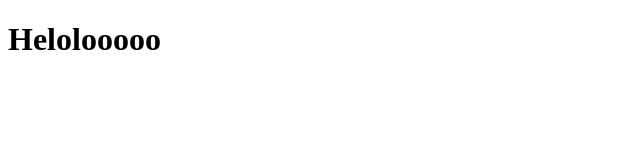
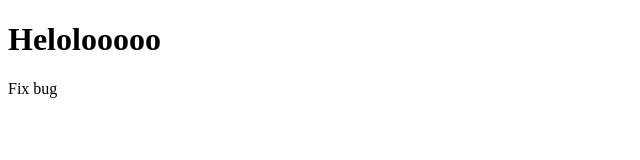
Before and after one commit to hung279/HIT_WEB_Private_2022, a plain HTML site: page Buoi1/index.html in a window 1280 px wide. Shown: the full height of the page, 0-640 px from the left. Drawn offline with Linux system fonts and the light colour scheme.

Commit message:
fix buoi1

```diff
--- a/Buoi1/index.html
+++ b/Buoi1/index.html
@@ -8,5 +8,6 @@
 </head>
 <body>
     <h1>Helolooooo</h1>
+    <p>Fix bug</p>
 </body>
 </html>
```
